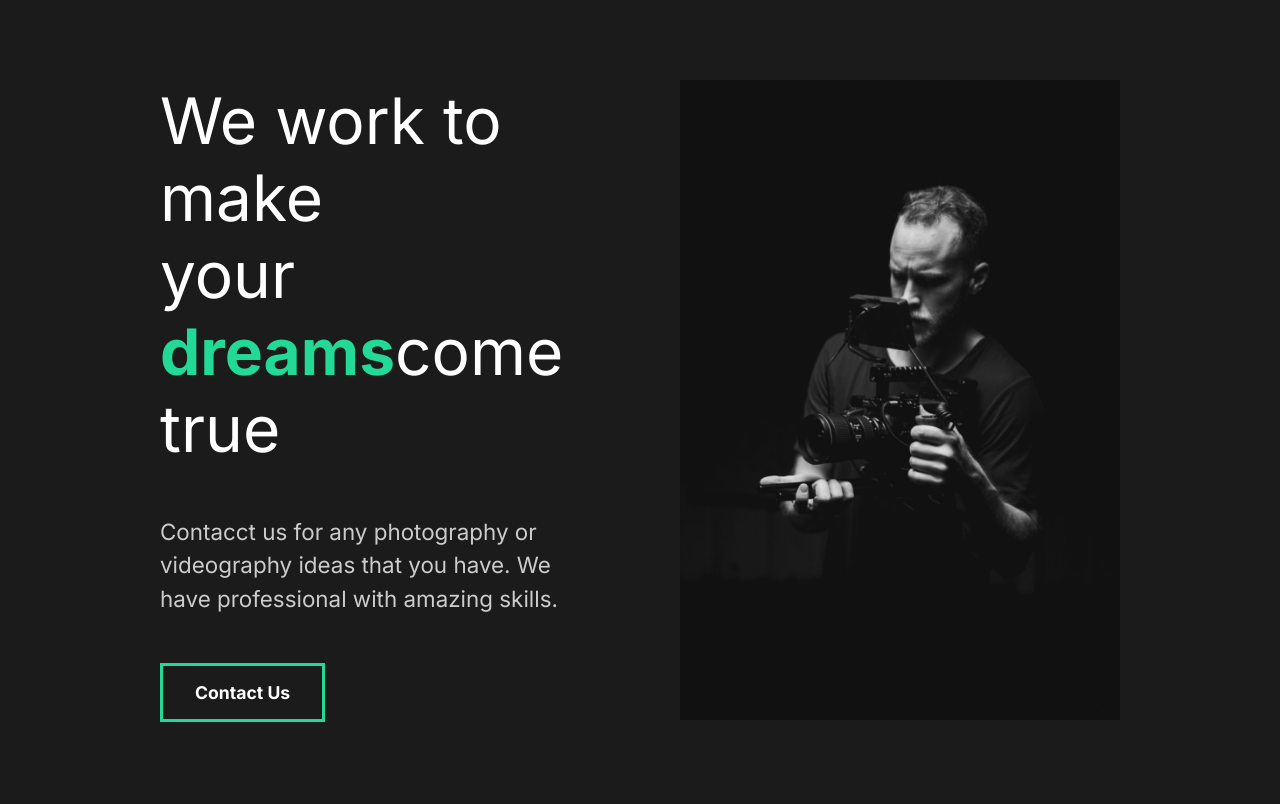
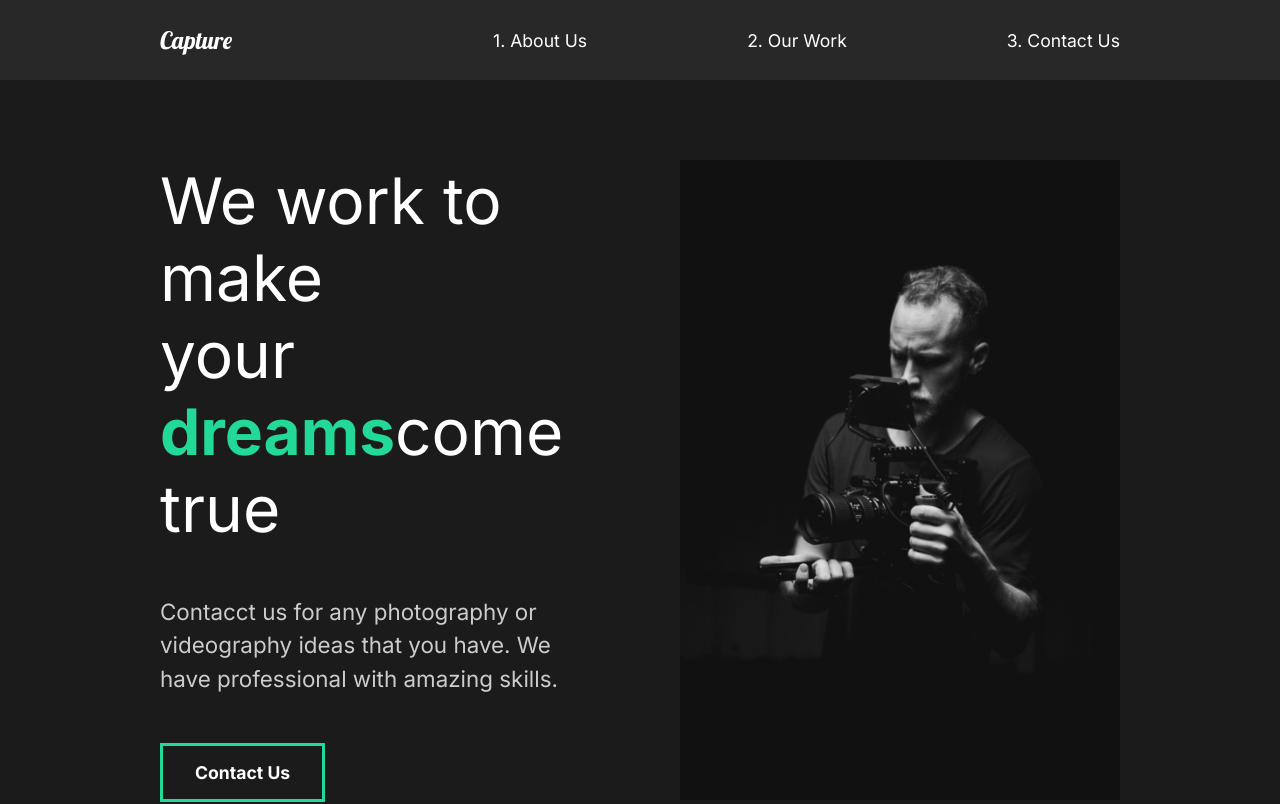
Before and after one commit to Santiagospinai7/Portafolio, a React (Create React App) app: page / in a window 1280 px wide. Shown: the top 804 px of the page. Built offline with nearby package versions, Linux system fonts and the light colour scheme.

Commit message:
Creating Our nav

```diff
--- a/src/App.js
+++ b/src/App.js
@@ -3,11 +3,13 @@
 import GlobalStyle from '../src/components/GlobalStyle'
 //Import pages
 import AboutUs from './pages/AboutUs';
+import Nav from './components/Nav'
 
 function App() {
   return (
     <div className="App">
       <GlobalStyle />
+      <Nav />
       <AboutUs/>
     </div>
   );
--- /dev/null
+++ b/src/components/Nav.js
@@ -0,0 +1,50 @@
+import React from 'react';
+import styled from 'styled-components';
+
+const Nav = () => {
+    return(
+        <StyledNav>
+            <h1><a id="logo" href="#">Capture</a></h1>
+            <ul>
+                <li>
+                    <a href="#">1. About Us</a>
+                </li>
+                <li>
+                    <a href="#">2. Our Work</a>
+                </li>
+                <li>
+                    <a href="#">3. Contact Us</a>
+                </li>
+            </ul>
+        </StyledNav>
+    );
+}
+
+const StyledNav = styled.nav`
+    min-height: 10vh;
+    display: flex;
+    margin: auto;
+    justify-content: space-between;
+    align-items: center;
+    padding: 1rem 10rem;
+    background: #282828;
+    a{
+        color: white;
+        text-decoration: none;
+    }
+    ul{
+        display: flex;
+        list-style: none;
+    }
+    #logo{
+        font-size: 1.5rem;
+        font-family: "lobster", cursive;
+        font-weight: lighter;
+    }
+    li{
+        padding-left: 10rem;
+        position: relative;
+    }
+`;
+
+export default Nav;
```
